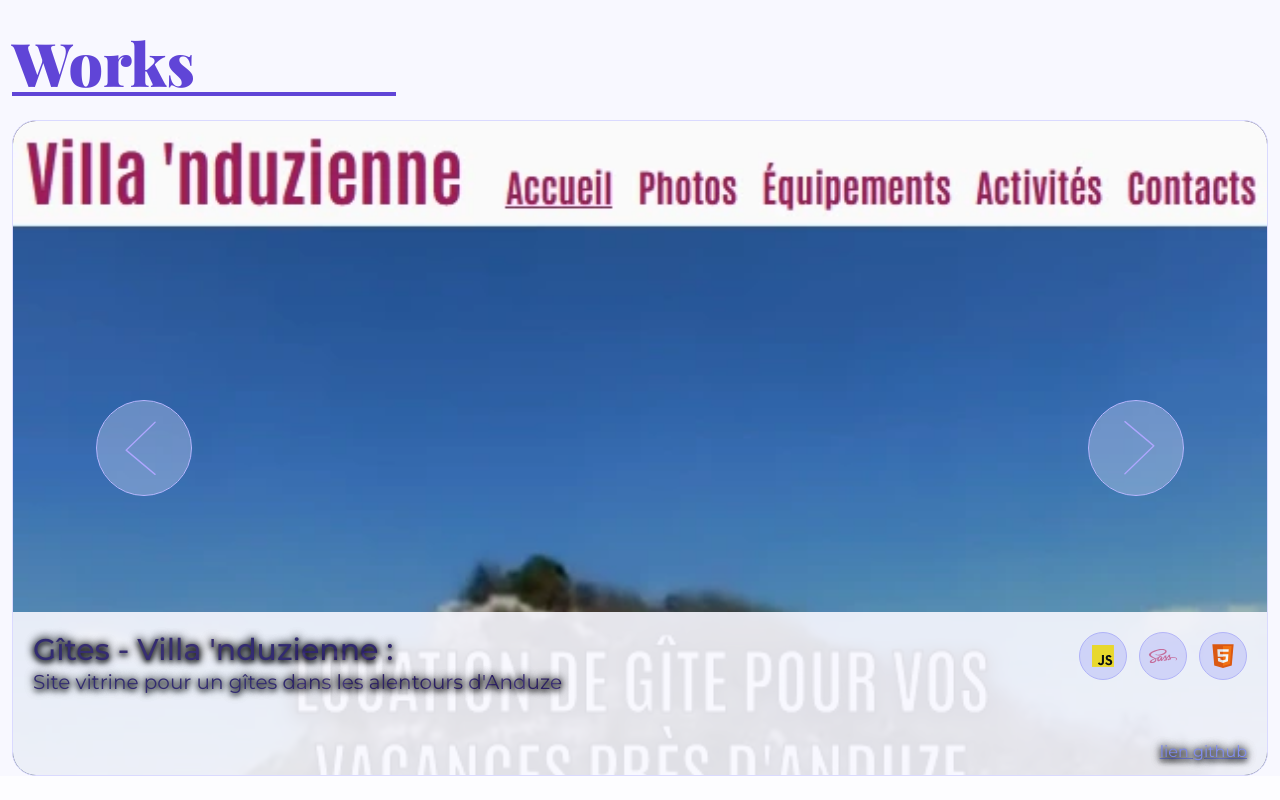
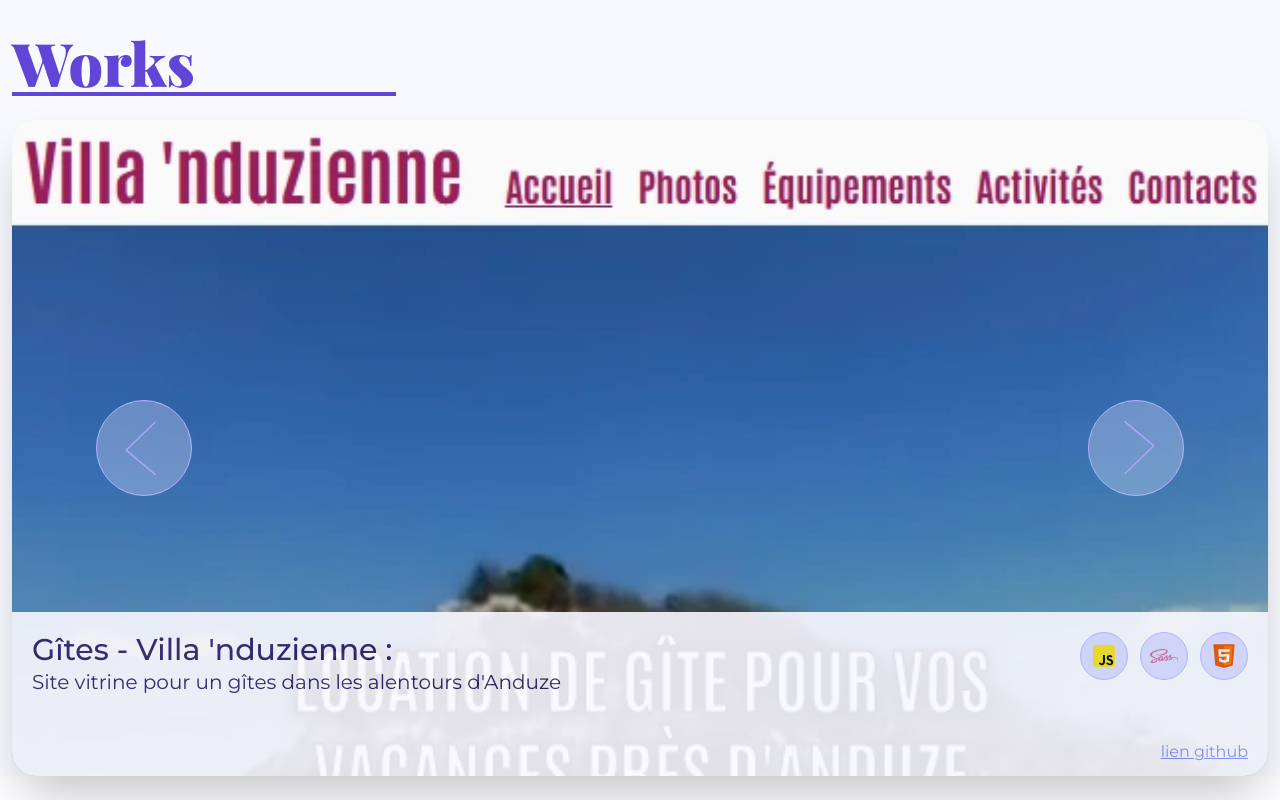
Before and after one commit to Amlac-Eniotna/Projet-12-OCR, a Next.js app: page / in a window 1280 px wide. Shown: the part 880-1680 px from the top of the page. Built offline with nearby package versions, Linux system fonts and the light colour scheme; a web font is replaced by a local one.

Commit message:
ajout des ombre en lightmod et text-shadow en dark

```diff
--- /dev/null
+++ b/app/ui/works/card.module.css
@@ -0,0 +1,8 @@
+@media (prefers-color-scheme: dark) {
+  .textshadow {
+    text-shadow:
+      0px 2px 5px black,
+      0px 0px 10px black,
+      0px 0px 10px black;
+  }
+}
--- a/app/ui/works/card.tsx
+++ b/app/ui/works/card.tsx
@@ -5,6 +5,7 @@ import { Arrow } from "@/app/ui/works/arrow";
 import { useEffect, useState } from "react";
 import Link from "next/link";
 import { Techno } from "@/app/ui/works/techno-avatar";
+import style from "@/app/ui/works/card.module.css";
 
 const fetch: {
   title: string;
@@ -39,7 +40,7 @@ function Card({
 }) {
   return (
     <div
-      className={`${position} card-movement relative mx-3 h-[690px] max-h-[82vh] w-full overflow-hidden rounded-3xl border border-solid border-wmauve-5 bg-mauve-3 object-cover xl:min-w-[1256px] dark:border-none`}
+      className={`${position} card-movement relative mx-3 h-[690px] max-h-[82vh] w-full overflow-hidden rounded-3xl bg-wmauve-3 object-cover shadow-2xl xl:min-w-[1256px] dark:border-none dark:bg-mauve-3 dark:shadow-none`}
     >
       <Link href={link} className="absolute h-full w-full">
         <Image
@@ -50,11 +51,7 @@ function Card({
         />
       </Link>
       <div
-        className="absolute bottom-0 flex h-1/4 w-full justify-between bg-wmauve-2 p-5 opacity-90 xl:p-5 dark:bg-mauve-4"
-        style={{
-          textShadow:
-            "0px 2px 5px black, 0px 0px 10px black, 0px 0px 10px black",
-        }}
+        className={`${style.textshadow} absolute bottom-0 flex h-1/4 w-full justify-between bg-wmauve-2 p-5 opacity-90 xl:p-5 dark:bg-mauve-4`}
       >
         <div>
           <h2 className="text-base font-medium xl:text-3xl">{title} :</h2>
@@ -130,7 +127,7 @@ export function Cards() {
           </div>
         </div>
       </div>
-      <div className="flex flex-col items-center justify-center gap-8 overflow-hidden xl:flex-row">
+      <div className="flex flex-col items-center justify-center gap-8 overflow-x-clip xl:flex-row">
         {fetch.map((dataCard, i) => {
           return (
             <Card
```
